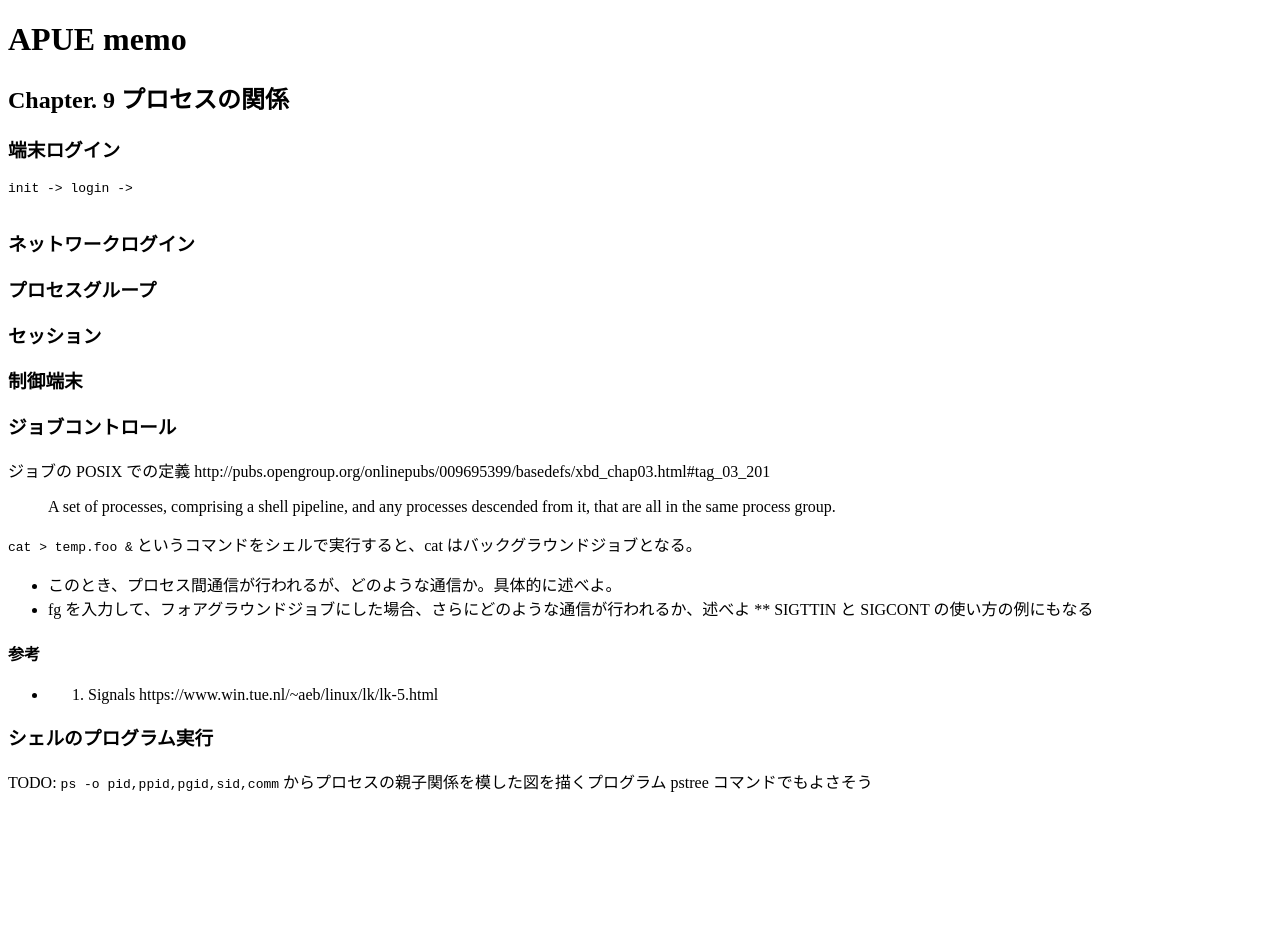
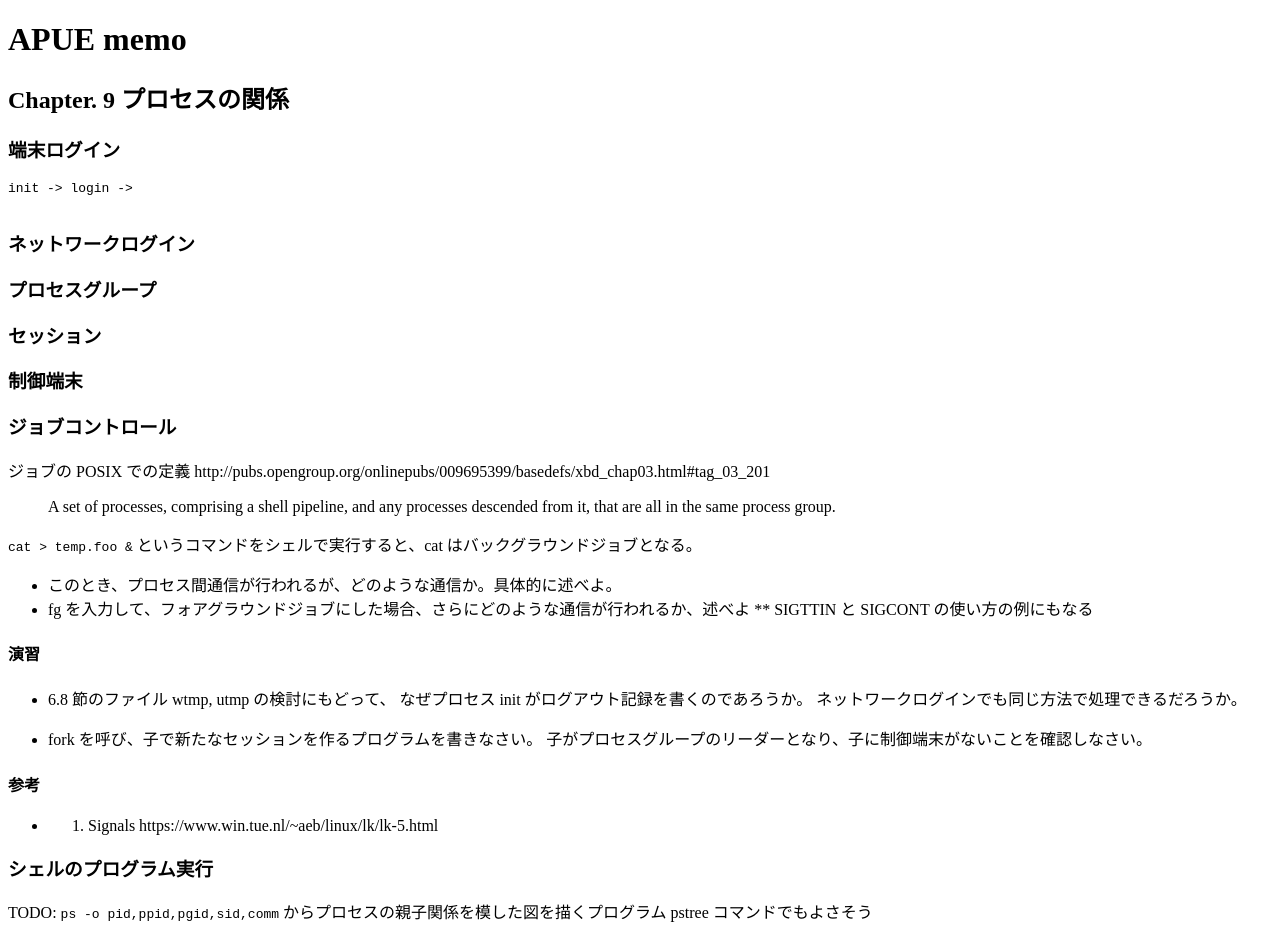
Before and after one commit to f6o/f6o.github.io, a Jekyll site: the page built from apue_ch09.md, in a window 1280 px wide. Built offline with Jekyll 4.4.1, drawn with Linux system fonts in a browser that asks for light colours; nearby versions of some CDN libraries; our own code applies the rules of GitHub Pages for plain Markdown files; before the commit the page ends 900 px from its top, so only the background shows below that.

Commit message:
[apue] add exercises in chapter 9

```diff
--- a/apue_ch09.md
+++ b/apue_ch09.md
@@ -27,6 +27,14 @@ http://pubs.opengroup.org/onlinepubs/009695399/basedefs/xbd_chap03.html#tag_03_2
 * fg を入力して、フォアグラウンドジョブにした場合、さらにどのような通信が行われるか、述べよ
 ** SIGTTIN と SIGCONT の使い方の例にもなる
 
+#### 演習
+
+* 6.8 節のファイル wtmp, utmp の検討にもどって、
+なぜプロセス init がログアウト記録を書くのであろうか。
+ネットワークログインでも同じ方法で処理できるだろうか。
+
+* fork を呼び、子で新たなセッションを作るプログラムを書きなさい。
+子がプロセスグループのリーダーとなり、子に制御端末がないことを確認しなさい。
 
 #### 参考
 
```
